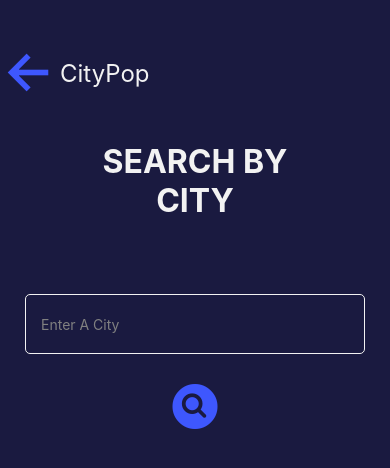
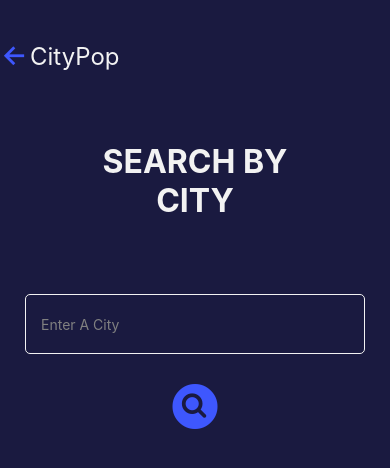
Before and after one commit to llannerblad/CityPop-reactnative, a React Native app: screen /City in a window 390 px wide. Shown: the top 468 px of the page. Built offline with nearby package versions, Linux system fonts and the light colour scheme.

Commit message:
changed size of BackButton icon

```diff
--- a/app/components/BackButton.tsx
+++ b/app/components/BackButton.tsx
@@ -12,11 +12,10 @@ const BackButton = ({text, icon, onPress,}: Props) => {
     return (
         <TouchableOpacity onPress={onPress}
         style={css.global.back}>
-            <View>
-                <Text style={css.global.backButtonContent}>
-                {icon}{text}
-                </Text>
-            </View>
+            <Text style={css.global.backButtonContent}>
+                {icon}
+                <Text style={css.global.backButtonText}>{text}</Text>
+            </Text>
         </TouchableOpacity>
     );
 };
--- a/app/screens/CityResults.tsx
+++ b/app/screens/CityResults.tsx
@@ -98,7 +98,7 @@ export default function CityResults({navigation}: FuncProps) {
             <SafeAreaView style={css.global.container}>
                 <BackButton
                 text="CityPop"
-                icon={<Ionicons name="arrow-back" size={60}
+                icon={<Ionicons name="arrow-back" size={30}
                 color={css.colors.button_bg} />}
                 onPress={() => navigation.navigate("Home")}
                 />
--- a/app/screens/CitySearch.tsx
+++ b/app/screens/CitySearch.tsx
@@ -24,7 +24,7 @@ export default function CitySearch({navigation}: FuncProps) {
         <SafeAreaView style={css.global.container}>
             <BackButton
             text="CityPop"
-            icon={<Ionicons name="arrow-back" size={60} color={css.colors.button_bg} />}
+            icon={<Ionicons name="arrow-back" size={30} color={css.colors.button_bg} />}
             onPress={() => navigation.navigate("Home")}
             />
 
--- a/app/screens/CountrySearch.tsx
+++ b/app/screens/CountrySearch.tsx
@@ -19,7 +19,7 @@ export default function CountrySearch({navigation}: FuncProp) {
         <SafeAreaView style={css.global.container}>
             <BackButton
             text="CityPop"
-            icon={<Ionicons name="arrow-back" size={60} color={css.colors.button_bg} />}
+            icon={<Ionicons name="arrow-back" size={30} color={css.colors.button_bg} />}
             onPress={() => navigation.navigate("Home")}
             />
             <SearchComponent
--- a/app/screens/ResultsScreen.tsx
+++ b/app/screens/ResultsScreen.tsx
@@ -87,7 +87,7 @@ export default function ResultsScreen ({navigation}: FuncProp) {
         <SafeAreaView style={css.global.container}>
             <BackButton
             text="CityPop"
-            icon={<Ionicons name="arrow-back" size={60} color={css.colors.button_bg} />}
+            icon={<Ionicons name="arrow-back" size={30} color={css.colors.button_bg} />}
             onPress={() => navigation.navigate("Home")}
             />
             <Text style={css.global.title1} >{CityName}</Text>
```
